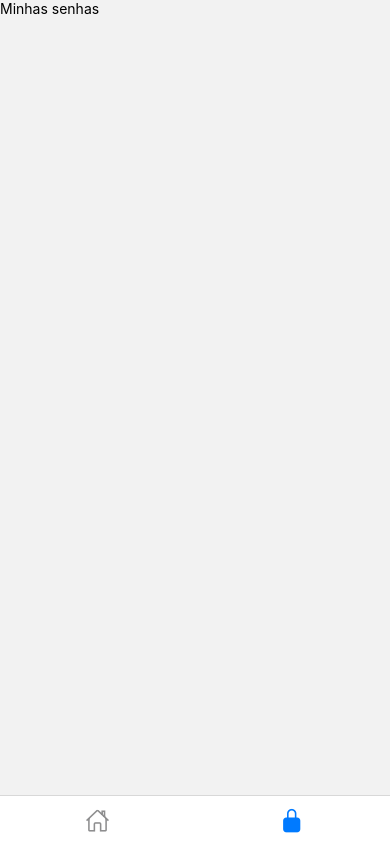
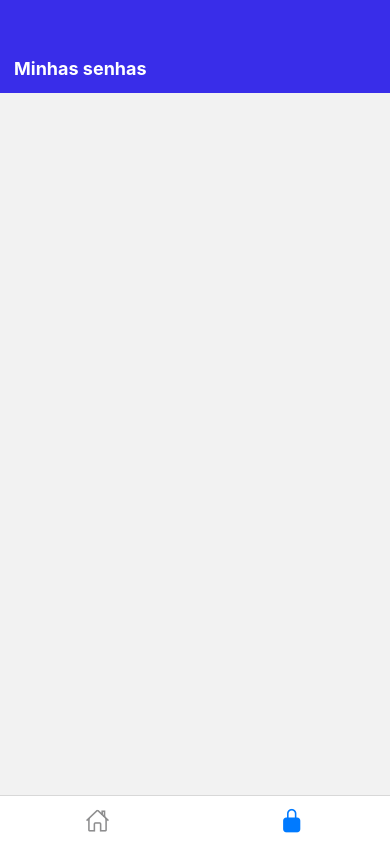
Before and after one commit to renatoOliveira25/gerador-senhas, a React Native app: screen /passwords in a window 390 px wide. Built offline with nearby package versions, Linux system fonts and the light colour scheme.

Commit message:
criando página para exibir senhas

```diff
--- a/src/components/modal/index.js
+++ b/src/components/modal/index.js
@@ -1,12 +1,16 @@
 import { View, Text, StyleSheet, TouchableOpacity, Pressable } from 'react-native'
 import * as Clipboard from 'expo-clipboard'
+import useStorage from '../../hooks/useStorage'
 
 export function ModalPassword({ password, fecharTela}) {
+
+    const { saveItem } = useStorage();
 
     async function handleCopyPassword() {
         await Clipboard.setStringAsync(password);
         alert('Senha salva com sucesso');
 
+        await saveItem("@pass", password);
         fecharTela();
     }
 
@@ -25,7 +29,7 @@ export function ModalPassword({ password, fecharTela}) {
                     <TouchableOpacity style={styles.button} onPress={fecharTela}>
                         <Text style={styles.buttonText}>Voltar</Text>
                     </TouchableOpacity>
-                    <TouchableOpacity style={[styles.button, styles.buttonSave]}>
+                    <TouchableOpacity style={[styles.button, styles.buttonSave]} onPress={handleCopyPassword}>
                         <Text style={styles.buttonSaveText}>Salvar senha</Text>
                     </TouchableOpacity>
                 </View>
--- /dev/null
+++ b/src/hooks/useStorage.js
@@ -0,0 +1,47 @@
+import AsyncStorage from "@react-native-async-storage/async-storage";
+
+const useStorage = () => {
+    // buscar os itens salvos
+    const getItem = async(key) => {
+        try {
+            const passwords = await AsyncStorage.getItem(key);
+            return JSON.parse(passwords) || [];
+        } catch (error) {
+            console.log("Erro ao buscar", error);
+            return [];
+        }
+    }
+
+    // salvar um item no storage
+    const saveItem = async(key, value) => {
+        try {
+            let passwords = await getItem(key);
+
+            passwords.push(value);
+
+            await AsyncStorage.setItem(key, JSON.stringify(passwords));
+        } catch (error) {
+            console.log("Erro ao salvar", error);
+        }
+    }
+
+    // remover algo do storage
+    const removeItem = async(key, item) => {
+        try {
+            let passwords = await getItem(key);
+
+            let myPasswords = passwords.filter( (password) => {
+                return (password !== item)
+            });
+
+            await AsyncStorage.setItem(key, JSON.stringify(myPasswords));
+            return myPasswords;
+        } catch (error) {
+            console.log("Erro ao deletar", error);
+        }
+    }
+
+    return { getItem, saveItem, removeItem }
+}
+
+export default useStorage;
--- /dev/null
+++ b/src/pages/passwords/components/passwordItem.js
@@ -0,0 +1,27 @@
+import React, { cloneElement } from "react";
+import { View, Text, StyleSheet, Pressable } from 'react-native';
+
+export function PasswordItem({ data, removePassword }) {
+    return (
+        <Pressable onLongPress={removePassword} style={ meuEstilo.container }>
+            <Text style={ meuEstilo.text }>{data}</Text>
+        </Pressable>
+    )
+}
+
+const meuEstilo = StyleSheet.create({
+    container: {
+        backgroundColor: "#0e0e0e",
+        padding: 14,
+        width: "100%",
+        marginBottom: 14,
+        borderRadius: 8,
+        flexDirection: 'row',
+        alignItems: 'center',
+        justifyContent: 'space-between'
+    },
+
+    text: {
+        color: "#FFF"
+    }
+})
--- a/src/pages/passwords/index.js
+++ b/src/pages/passwords/index.js
@@ -1,13 +1,63 @@
+import { useState, useEffect, useSyncExternalStore } from 'react'
 import {View, Text, StyleSheet, VirtualizedList} from 'react-native'
+import { SafeAreaView } from 'react-native-safe-area-context'
+import { useIsFocused } from '@react-navigation/native'
+import useStorage from '../../hooks/useStorage'
+import { FlatList } from 'react-native'
+import { PasswordItem } from './components/passwordItem'
 
 export function Passwords() {
+    const [listPasswords, setListPasswords] = useState([]);
+    const focuse = useIsFocused();
+    const { getItem, removeItem } = useStorage();
+
+    useEffect(() => {
+        async function loadPasswords(){
+            const passwords = await getItem('@pass');
+            setListPasswords(passwords);
+        }
+        loadPasswords();
+    }, [focuse])
+
+    async function handleDeletePassword(item) {
+        const passwords = await removeItem('@pass', item);
+        setListPasswords(passwords);
+    }
+
     return(
-        <View>
-            <Text>Minhas senhas</Text>
-        </View>
+        <SafeAreaView style={{ flex: 1, }}>
+            <View style={ meuEstilo.header }>
+                <Text style={ meuEstilo.title }>Minhas senhas</Text>
+            </View>
+            <View style={ meuEstilo.content}>
+                <FlatList style={ {flex: 1, paddingTop: 14, } }
+                    data={listPasswords}
+                    // recuperando os itens e transformando em uma string
+                    keyExtractor={ (item) => String(item)}
+                    renderItem={ ({item}) => <PasswordItem data={item} removePassword={ () => handleDeletePassword(item) } />}
+                />
+            </View>
+        </SafeAreaView>
     )
 }
 
 const meuEstilo = StyleSheet.create({
+    header: {
+        backgroundColor: "#392de9",
+        paddingTop: 58,
+        paddingBottom: 14,
+        paddingLeft: 14,
+        paddingRight: 14,
+    },
 
+    title: {
+        fontSize: 18,
+        color: "#FFF",
+        fontWeight: 'bold'
+    },
+    content: {
+        flex: 1,
+        paddingRight: 14,
+        paddingLeft: 14,
+    }
 })
```
